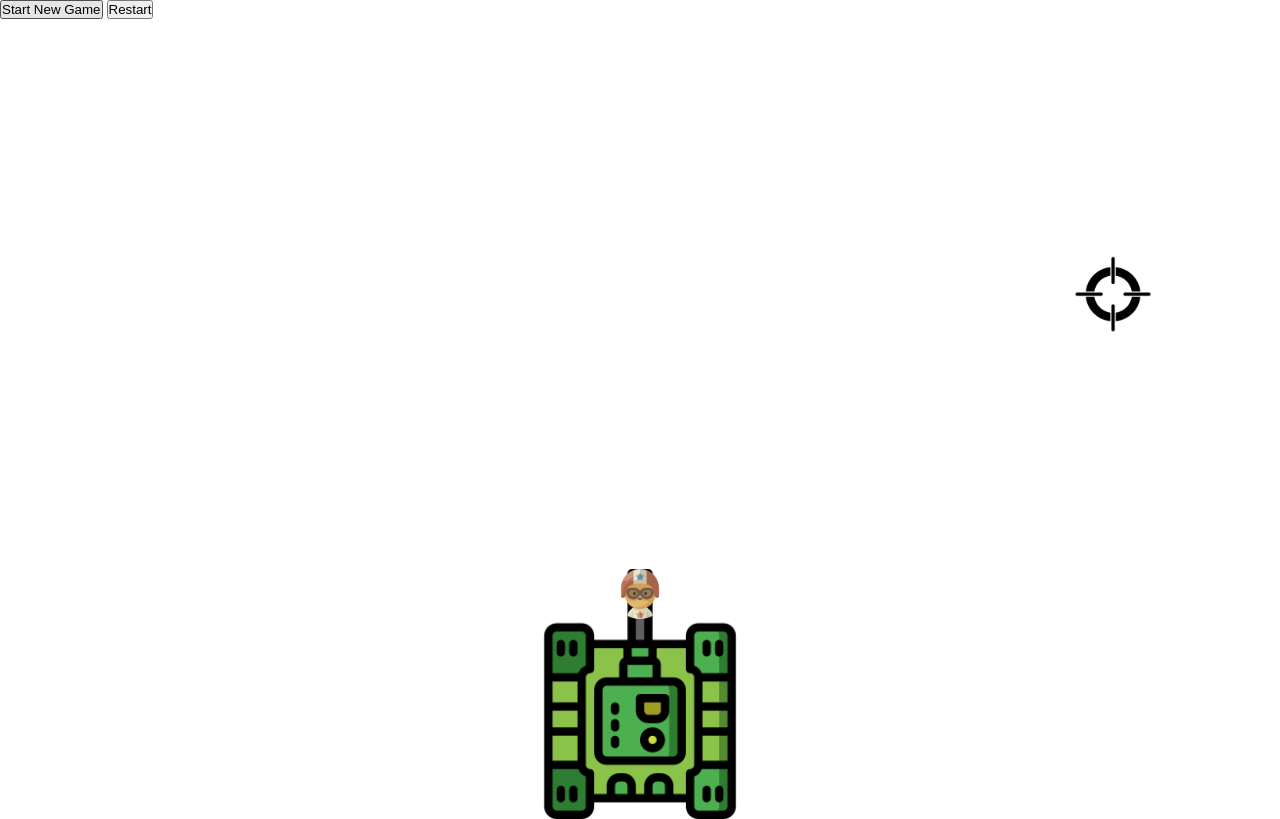
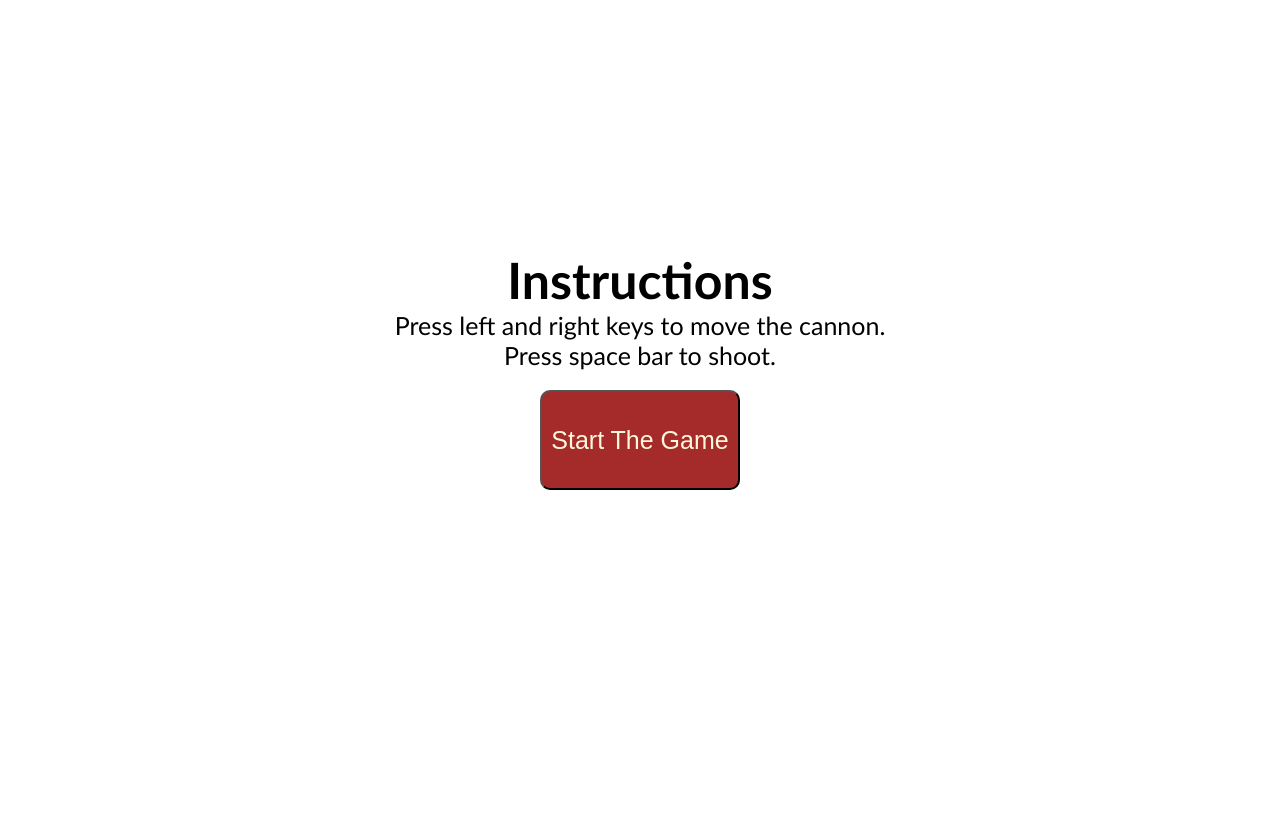
Before and after one commit to juju2307/PewPew, a plain HTML site: page index.html in a window 1280 px wide. Drawn offline with Linux system fonts and the light colour scheme.

Commit message:
bouton start et restar

```diff
--- a/Assets/JS/script.js
+++ b/Assets/JS/script.js
@@ -5,28 +5,60 @@ var y = c.height-30;
 var dx = 2;
 var dy = -2;
 let canon1 = document.getElementById("canon");
-let canonHeight = 250;
-let canonWidth = 250;
+let canonHeight = 200;
+let canonWidth = 200;
 let canon1X = (c.width-canonWidth) / 2;
 let rightPressed = false;
 let leftPressed = false;
 let boulet1 = document.getElementById("boulet");
-let bouletHeight = 50;
-let bouletWidth = 50;
+let bouletHeight = 40;
+let bouletWidth = 40;
 let bouletX = (c.width-bouletWidth) / 2;
 let target1 = document.getElementById("target");
 let target1X = Math.floor(Math.random() * c.width-100);
-let target1Y = Math.floor(Math.random() * c.height-200);
-let targetHeight = 100;
-let targetWidth = 100;
+let target1Y = Math.floor(Math.random() *(c.height/2.5));
+let targetHeight = 150;
+let targetWidth = 150;
 let buttonNewGame = document.getElementById("NewGame");
 let buttonRestart = document.getElementById("Restart");
+let buttonNewGame2 = document.getElementById("NewGame2");
+let score = 0;
 
+
+window.onload = function start() {
+    document.getElementById("inst").style.display="";
+    c.style.display = "none";
+    buttonRestart.style.display="none";
+    buttonNewGame2.style.display="none";
+}
+buttonNewGame.onclick = function play() {
+    document.getElementById("inst").style.display="none";
+    c.style.display="";
+    buttonRestart.style.display="";
+    buttonNewGame2.style.display="";
+
+}
+buttonRestart.onclick = function restart(){
+   document.getElementById("inst").style.display="";
+   c.style.display="none";
+   buttonRestart.style.display="none";
+   buttonNewGame2.style.display="none";
+
+}
+//utilisation du bouton New Game ne fonctionne pas pour le moment
+buttonNewGame2.onclick = function NewGame2() {
+    document.getElementById("inst").style.display="none";
+    c.style.display="";
+    buttonRestart.style.display="";
+    buttonNewGame2.style.display="";
+    drawTank();
+    drawBoulet();
+    drawTarget();
+    score = 0;
+}
 
 document.addEventListener("keydown", keyDownHandler, false);
 document/addEventListener("keyup", keyUpHandler, false);
-
-
 
 function keyDownHandler(e) {
     if (e.key == "Right" || e.key == "ArrowRight") {
@@ -46,20 +78,20 @@ function keyUpHandler(e){
 }
 
 function drawTank(){
-    ctx.drawImage(canon1,canon1X,c.height-canonHeight,canonWidth,canonHeight);
+    ctx.drawImage(canon1,canon1X,c.height-canonHeight-80,canonWidth,canonHeight);
 }
  function drawBoulet(){
-    ctx.drawImage(boulet1,bouletX,c.height-canonHeight,bouletWidth,bouletHeight);
+    ctx.drawImage(boulet1,bouletX,c.height-canonHeight-80,bouletWidth,bouletHeight);
  }
  function drawTarget(){
     ctx.drawImage(target1,target1X,target1Y,targetWidth,targetHeight);
  }
 
-  /*buttonNewGame.onclick = function start() {
+ /* buttonRestart.onclick = function start() {
         document.getElementById("PewPew").style.display= "";
         drawTank();
         drawBoulet();
-        drawTarget();
+
     }*/
 
 function draw(){
--- a/Assets/Scss/style.scss
+++ b/Assets/Scss/style.scss
@@ -1,17 +1,60 @@
 * {
     padding: 0;
     margin: 0;
+body {
+    display: flex;
+    justify-content: center;
+#inst {
+    display: flex;
+    flex-direction: column;
+    align-items: center;
+    width: 600px;
+    border-style: solid;
+    border: 2px;
+    border-color: darkred;
+    margin-top: 250px;
+    font-size: 25px;
+    font-family: 'Gill Sans', 'Gill Sans MT', Calibri, 'Trebuchet MS', sans-serif;
 
+    }
+
+    #NewGame {
+        width: 200px;
+        height: 100px;
+        margin-top: 20px;
+        border-radius: 10px;
+        background-color: brown;
+        color: cornsilk;
+        font-size: 25px;
+    }
+}
 canvas {
     background-color: #fff;
+    border-style: double;
+    border: 2 solid;
+    border-radius: 10px;
     display: block;
     margin: 0 auto;
 }
 }
+.button {
+    display: flex;
+    justify-content: space-around;
+    margin-top: 10px;
+    #Restart {
+     width: 100px;
+     height: 50px;
+     border-radius: 10px;
+     background-color: brown;
+     color: cornsilk;
 
-/*.container {
-    display: flex;
-    justify-content: flex-end;
-    align-items: flex-end;
+    }
+    #NewGame2 {
+        width: 100px;
+        height: 50px;
+        border-radius: 10px;
+        background-color: brown;
+        color: cornsilk;
+    }
 
-}*/
+}
--- a/index.html
+++ b/index.html
@@ -8,18 +8,24 @@
     <title>PewPew</title>
 </head>
 <body>
-    <div class="button">
-        <button id="NewGame">Start New Game</button>
-        <button id="Restart">Restart</button>
+    <div id="inst">
+        <h1>Instructions</h1>
+        <p>Press left and right keys to move the cannon.</p>
+        <p>Press space bar to shoot.</p>
+        <button id="NewGame">Start The Game</button>
     </div>
-
     <div class="container">
        <canvas id="PewPew" width="1200" height="800">Your browser does not support the HTML canvas tag.
            <img id="canon" src="Assets/img/tank.png" alt="Canon prêt à tirer">
            <img id="boulet" src="Assets/img/projectil.png" alt="boulet de canon">
            <img id="target" src="Assets/img/target.png" alt="cible à viser">
        </canvas>
-    </div>
+
+       <div class="button">
+          <button id="Restart">Home Page</button>
+          <button id="NewGame2">New Game</button>
+        </div>
+   </div>
     <script src="Assets/JS/script.js"></script>
 </body>
 </html>
```
Also changed, not shown: Assets/css/style.css, Assets/css/style.min.css, dist/css/style.min.css, 3 other files.
